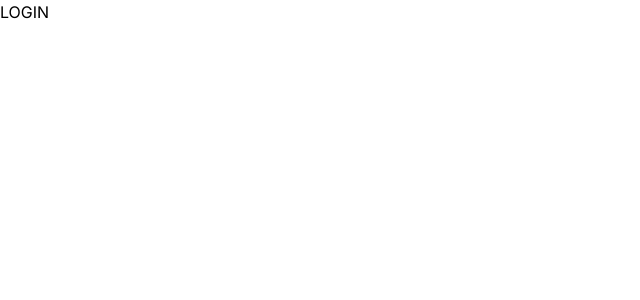
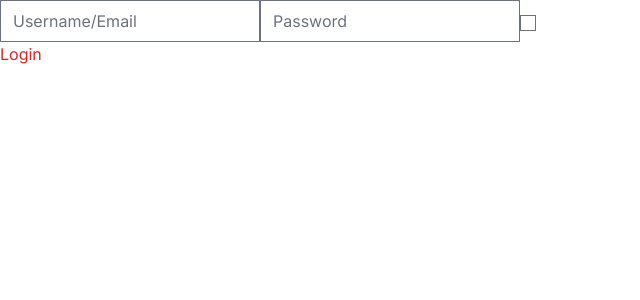
Before and after one commit to Barata-Ribeiro/MediManage, a Next.js app in the folder client/: page /auth/login in a window 1280 px wide. Shown: the top 300 px of the page, without its empty margins (0-640 px from the left). Built offline with nearby package versions, Linux system fonts and the light colour scheme.

Commit message:
feat: add form testing with zod validation within server action

```diff
--- /dev/null
+++ b/client/src/actions/auth/post-auth-login.ts
@@ -0,0 +1,33 @@
+"use server"
+
+import { State } from "@/interfaces/actions"
+import ResponseError from "@/actions/response-error"
+import { z } from "zod"
+
+const loginSchema = z.object({
+    emailOrUsername: z.string({ message: "Email or Username is required" }).trim().min(3, "Username cannot be empty"),
+    password: z.string({ message: "Password is required" }).min(8, "Password cannot be empty"),
+    rememberMe: z.boolean().optional(),
+})
+
+export default async function postAuthLogin(state: State, formData: FormData) {
+    try {
+        const rawFormData = Object.fromEntries(formData.entries())
+        console.log(rawFormData)
+
+        const parsedFormData = loginSchema.safeParse(rawFormData)
+        console.log(parsedFormData)
+
+        if (!parsedFormData.success) {
+            return ResponseError(parsedFormData.error)
+        }
+
+        return {
+            ok: true,
+            error: null,
+            response: null,
+        }
+    } catch (error) {
+        return ResponseError(error)
+    }
+}
--- a/client/src/app/auth/login/page.tsx
+++ b/client/src/app/auth/login/page.tsx
@@ -1,3 +1,9 @@
+import LoginForm from "@/components/forms/login-form"
+
 export default function LoginPage() {
-    return <div>LOGIN</div>
+    return (
+        <div>
+            <LoginForm />
+        </div>
+    )
 }
--- /dev/null
+++ b/client/src/components/forms/login-form.tsx
@@ -0,0 +1,26 @@
+"use client"
+
+import postAuthLogin from "@/actions/auth/post-auth-login"
+import { useForm } from "@/hooks/use-form"
+import InputValidationError from "@/components/helpers/input-validation-error"
+
+export default function LoginForm() {
+    const { isPending, formState, formAction, onSubmit } = useForm(postAuthLogin, {
+        ok: false,
+        error: null,
+        response: null,
+    })
+
+    return (
+        <form action={formAction} onSubmit={onSubmit}>
+            <input type="text" name="emailOrUsername" placeholder="Username/Email" />
+            <input type="password" name="password" placeholder="Password" />
+            <input type="checkbox" name="rememberMe" />
+            {formState.error && Array.isArray(formState.error) && <InputValidationError errors={formState.error} />}
+            {formState.error && !Array.isArray(formState.error) && <p>{formState.error.toString()}</p>}
+            <button type="submit" disabled={isPending} className="block text-red-600">
+                {isPending ? "Processing..." : "Login"}
+            </button>
+        </form>
+    )
+}
--- /dev/null
+++ b/client/src/components/helpers/input-validation-error.tsx
@@ -0,0 +1,17 @@
+import { ValidationError } from "@/interfaces/actions"
+
+interface ValidationErrorProps {
+    errors: ValidationError[]
+}
+
+export default function InputValidationError({ errors }: ValidationErrorProps) {
+    return (
+        <ul>
+            {errors.map((err, index) => (
+                <li key={index} className="text-red-600">
+                    {err.message}
+                </li>
+            ))}
+        </ul>
+    )
+}
```
